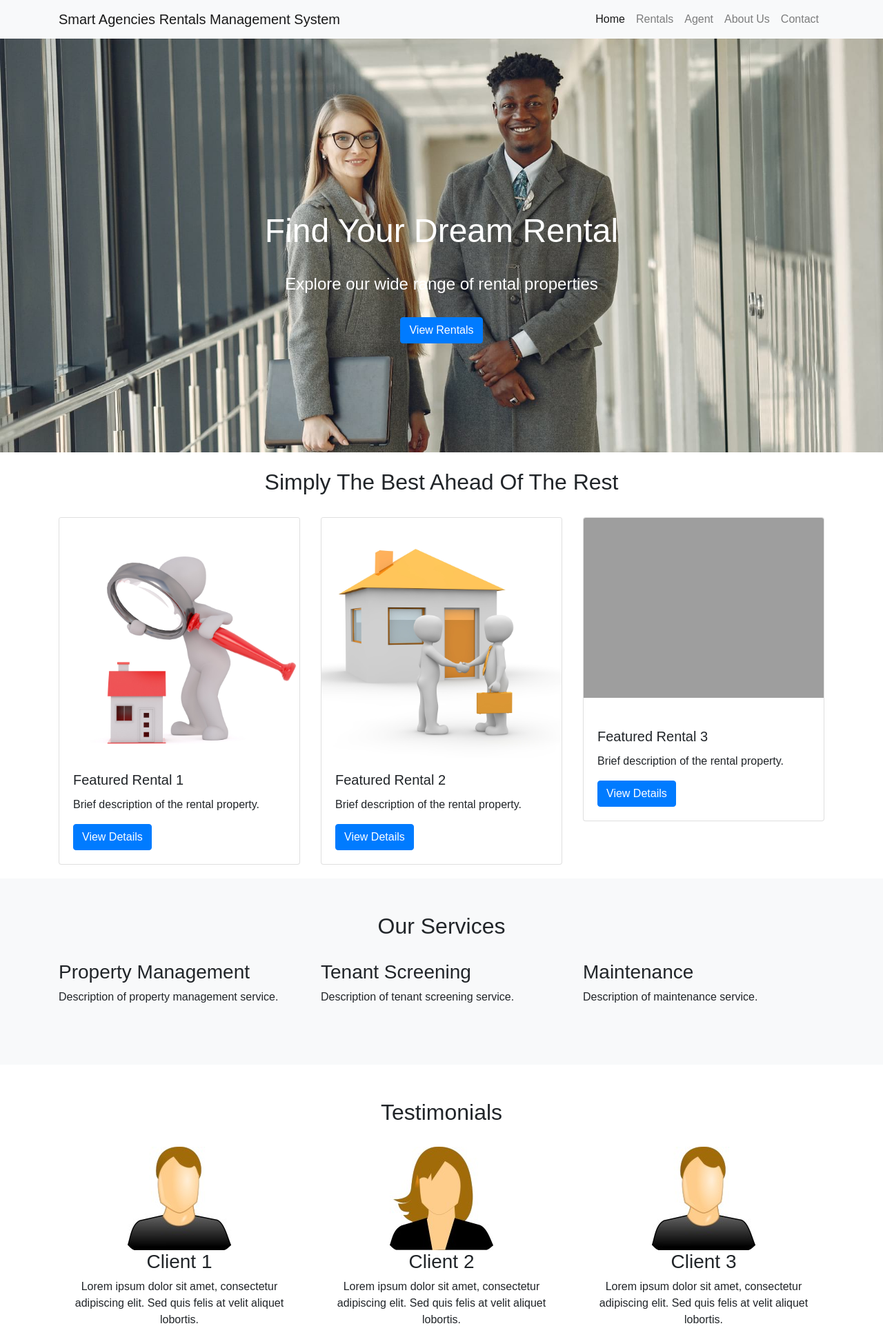
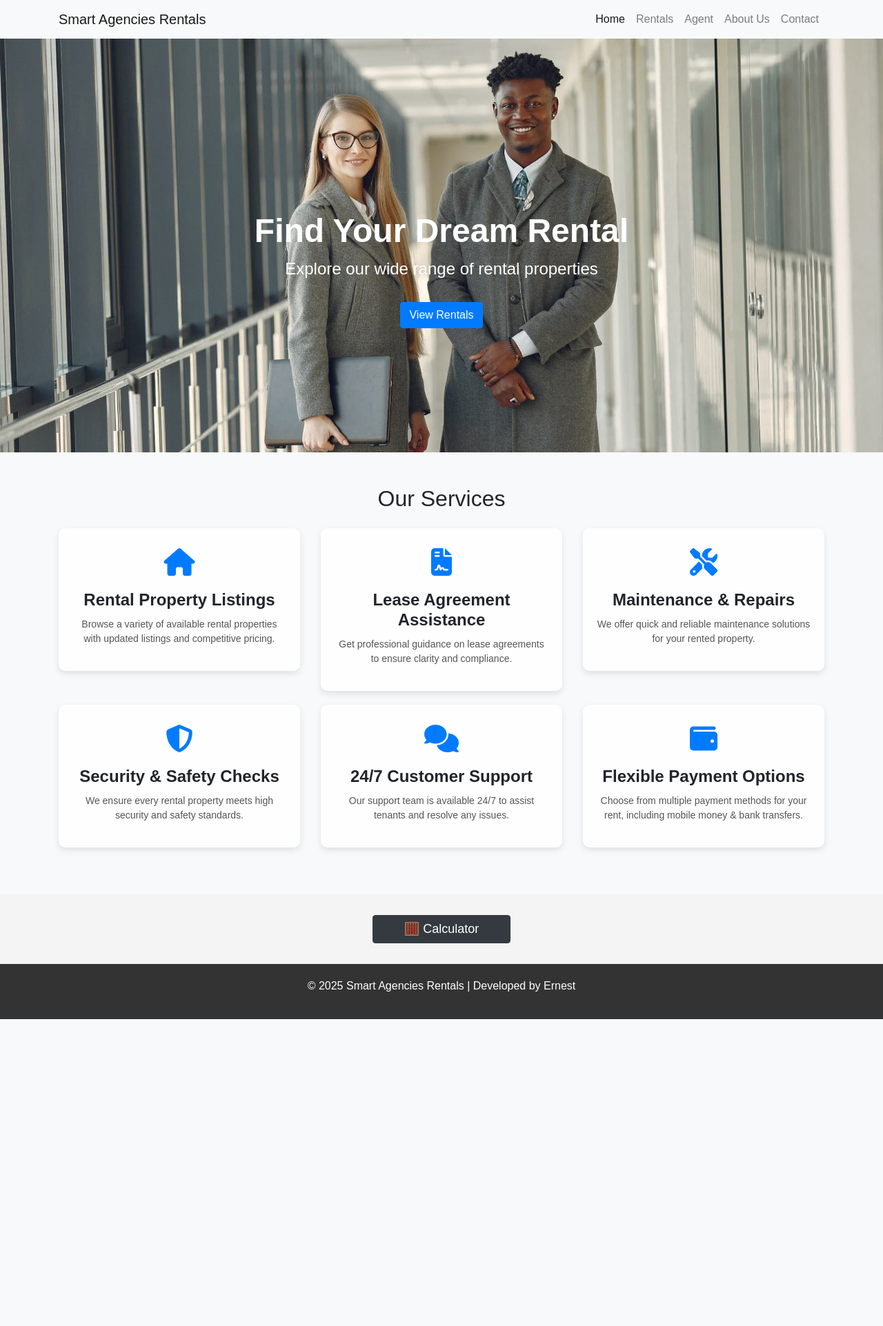
Before and after one commit to AmirZaid11/rental-management-system, a PHP site: page /homepage.php in a window 1280 px wide. Shown: the top 1923 px of the page at 69% size. After the commit the page ends 1478 px from the top, so only its background shows below. Run offline with PHP 8.4, Linux system fonts and the light colour scheme; some libraries are stand-ins or nearby versions; grey boxes are pictures that could not be loaded.

Commit message:
Updated changes

```diff
--- a/homepage.php
+++ b/homepage.php
@@ -1,6 +1,5 @@
 <!DOCTYPE html>
 <html lang="en">
-<!-- Include necessary files and start session -->
 <?php
 session_start();
 include('./db_connect.php');
@@ -10,20 +9,20 @@ include('./db_connect.php');
     <meta charset="UTF-8">
     <meta http-equiv="X-UA-Compatible" content="IE=edge">
     <meta name="viewport" content="width=device-width, initial-scale=1.0">
+    <title>Smart Agencies Rentals Management System</title>
 
-    <title><?php echo isset($_SESSION['system']['name']) ? $_SESSION['system']['name'] : '' ?></title>
+    <!-- Bootstrap CSS -->
+    <link rel="stylesheet" href="https://cdnjs.cloudflare.com/ajax/libs/twitter-bootstrap/4.6.0/css/bootstrap.min.css">
 
-    <link rel="stylesheet" href="https://cdnjs.cloudflare.com/ajax/libs/twitter-bootstrap/4.6.0/css/bootstrap.min.css">
+    <!-- Custom Styles -->
     <style>
-        /* Add custom styles here */
         body {
-            font-family: Arial, sans-serif;
+            font-family: 'Arial', sans-serif;
+            background-color: #f4f4f4;
         }
 
         .hero {
-            background-image: url('assets/images/banner1.jpg');
-            background-size: cover;
-            background-position: center;
+            background: url('assets/images/banner1.jpg') no-repeat center center/cover;
             color: #fff;
             padding: 250px 0;
             text-align: center;
@@ -32,7 +31,7 @@ include('./db_connect.php');
 
         .hero h1 {
             font-size: 3rem;
-            margin-bottom: 30px;
+            font-weight: bold;
         }
 
         .hero p {
@@ -40,250 +39,298 @@ include('./db_connect.php');
             margin-bottom: 30px;
         }
 
-        .featured-rentals .card {
-            margin-bottom: 20px;
+        /* Rental Calculator Button */
+        .calculator-btn {
+            display: block;
+            margin: 30px auto;
+            width: 200px;
+            font-size: 18px;
         }
 
-        .services {
-            background-color: #f8f9fa;
-            padding: 50px 0;
+        /* Rental Calculator Modal */
+        .modal {
+            display: none;
+            position: fixed;
+            z-index: 1000;
+            left: 0;
+            top: 0;
+            width: 100%;
+            height: 100%;
+            background: rgba(0, 0, 0, 0.5);
         }
 
-        .services h2 {
-            margin-bottom: 30px;
+        .modal-content {
+            background: #222;
+            color: #fff;
+            width: 350px;
+            margin: 15% auto;
+            padding: 20px;
+            border-radius: 10px;
+            text-align: center;
+            position: relative;
+            box-shadow: 0 0 10px rgba(0, 0, 0, 0.2);
         }
 
-        .services .service-item {
-            margin-bottom: 20px;
+        .modal-content select,
+        .modal-content input {
+            width: 100%;
+            margin-bottom: 10px;
+            padding: 10px;
+            border-radius: 5px;
+            border: none;
+            background: #333;
+            color: #fff;
+            font-size: 16px;
         }
 
-        .testimonials {
-            padding: 50px 0;
+        .modal-content input::placeholder {
+            color: #bbb;
+        }
+
+        .modal-content .btn {
+            width: 100%;
+            padding: 10px;
+            font-size: 18px;
+            margin-top: 10px;
+            border-radius: 5px;
+            border: none;
+            cursor: pointer;
+        }
+
+        .close-btn {
+            background: #dc3545;
+            color: white;
+        }
+
+        .clear-btn {
+            background: #ffc107;
+            color: black;
+        }
+
+        .calculate-btn {
+            background: #007bff;
+            color: white;
+        }
+
+        #totalCost {
+            font-size: 20px;
+            font-weight: bold;
+            margin-top: 15px;
+        }
+
+        /* Footer */
+        footer {
+            background: #333;
+            color: #fff;
+            padding: 20px;
             text-align: center;
         }
-
-        .testimonials h2 {
-            margin-bottom: 30px;
-        }
-
-        .about-us {
-            padding: 50px 0;
-            background-color: #f8f9fa;
-        }
-
-        .about-us h2 {
-            margin-bottom: 30px;
-        }
-
-        .contact {
-            padding: 50px 0;
-        }
-
-        .contact form {
-            max-width: 500px;
-            margin: 0 auto;
-        }
-
-        footer {
-            background-color: #333;
-            color: #fff;
-            padding: 20px 0;
-            text-align: center;
-        }
-
-        footer a {
-            color: #fff;
-        }
-
     </style>
 </head>
 
 <body>
-    <!-- Header Section -->
-    <header>
+
+    <!-- Navbar -->
     <nav class="navbar navbar-expand-lg navbar-light bg-light">
         <div class="container">
-                <a class="navbar-brand" href="#">Smart Agencies Rentals Management System</a>
+            <a class="navbar-brand" href="#">Smart Agencies Rentals</a>
             <button class="navbar-toggler" type="button" data-toggle="collapse" data-target="#navbarNav"
                 aria-controls="navbarNav" aria-expanded="false" aria-label="Toggle navigation">
                 <span class="navbar-toggler-icon"></span>
             </button>
             <div class="collapse navbar-collapse" id="navbarNav">
                 <ul class="navbar-nav ml-auto">
-                        <li class="nav-item active">
-                            <a class="nav-link" href="homepage.php">Home</a>
-                        </li>
-                        <li class="nav-item">
-                            <a class="nav-link" href="tenants_login.php">Rentals</a>
-                        </li>
-                        <li class="nav-item">
-                            <a class="nav-link" href="login.php">Agent</a>
-                        </li>
-                        <li class="nav-item">
-                            <a class="nav-link" href="#">About Us</a>
-                        </li>
-                        <li class="nav-item">
-                            <a class="nav-link" href="#">Contact</a>
-                        </li>
+                    <li class="nav-item active"><a class="nav-link" href="homepage.php">Home</a></li>
+                    <li class="nav-item"><a class="nav-link" href="tenants_login.php">Rentals</a></li>
+                    <li class="nav-item"><a class="nav-link" href="login.php">Agent</a></li>
+                    <li class="nav-item"><a class="nav-link" href="#">About Us</a></li>
+                    <li class="nav-item"><a class="nav-link" href="#">Contact</a></li>
                 </ul>
             </div>
         </div>
     </nav>
-    </header>
 
     <!-- Hero Section -->
     <section class="hero">
         <div class="container">
             <h1>Find Your Dream Rental</h1>
             <p>Explore our wide range of rental properties</p>
-            <a href="tenants_login.php" class="btn btn-primary">View Rentals</a>
+            <?php
+            $rentals_link = isset($_SESSION['login_id']) ? "rentals.php" : "tenants_login.php?redirect=rentals.php";
+            ?>
+            <a href="<?php echo $rentals_link; ?>" class="btn btn-primary">View Rentals</a>
         </div>
-    </section></br>
+    </section>
 
-    <!-- Featured Rentals Section -->
-<section class="featured-rentals">
+    <!-- Our Services Section -->
+<section id="services" class="py-5">
     <div class="container">
-    <center><h2>Simply The Best Ahead Of The Rest</h2></center>
+        <h2 class="text-center mb-4">Our Services</h2>
         <div class="row">
-        <!-- Rental Cards -->
-        <div class="col-md-4 mt-4"> <!-- Add mt-4 class here -->
-            <div class="card">
-                <img src="assets/images/property-2955057_1920.jpg" class="card-img-top" alt="...">
-                <div class="card-body">
-                    <h5 class="card-title">Featured Rental 1</h5>
-                    <p class="card-text">Brief description of the rental property.</p>
-                    <a href="#" class="btn btn-primary">View Details</a>
+            <!-- Service 1 -->
+            <div class="col-md-4">
+                <div class="service-card">
+                    <div class="icon">
+                        <i class="fas fa-home"></i>
                     </div>
-            </div>
-        </div>
-        <div class="col-md-4 mt-4"> <!-- Add mt-4 class here -->
-            <div class="card">
-                <img src="assets/images/house-purchase-1019764_1920.jpg" class="card-img-top" alt="...">
-                <div class="card-body">
-                    <h5 class="card-title">Featured Rental 2</h5>
-                    <p class="card-text">Brief description of the rental property.</p>
-                    <a href="#" class="btn btn-primary">View Details</a>
-                </div>
-            </div>
-        </div>
-        <div class="col-md-4 mt-4"> <!-- Add mt-4 class here -->
-            <div class="card">
-                <img src="assets/images/keys.jpg" class="card-img-top" alt="..."></br>
-                <div class="card-body">
-                    <h5 class="card-title">Featured Rental 3</h5>
-                    <p class="card-text">Brief description of the rental property.</p>
-                    <a href="#" class="btn btn-primary">View Details</a>
-                </div>
-            </div>
-        </div>
+                    <h4>Rental Property Listings</h4>
+                    <p>Browse a variety of available rental properties with updated listings and competitive pricing.</p>
                 </div>
             </div>
 
-</section>
-
-    <!-- Services Offered Section -->
-    <section class="services">
-        <div class="container">
-            <center><h2>Our Services</h2></center>
-            <div class="row">
-                <div class="col-md-4 service-item">
-                    <h3>Property Management</h3>
-                    <p>Description of property management service.</p>
+            <!-- Service 2 -->
+            <div class="col-md-4">
+                <div class="service-card">
+                    <div class="icon">
+                        <i class="fas fa-file-contract"></i>
                     </div>
-                <div class="col-md-4 service-item">
-                    <h3>Tenant Screening</h3>
-                    <p>Description of tenant screening service.</p>
-                </div>
-                <div class="col-md-4 service-item">
-                    <h3>Maintenance</h3>
-                    <p>Description of maintenance service.</p>
+                    <h4>Lease Agreement Assistance</h4>
+                    <p>Get professional guidance on lease agreements to ensure clarity and compliance.</p>
                 </div>
             </div>
+
+            <!-- Service 3 -->
+            <div class="col-md-4">
+                <div class="service-card">
+                    <div class="icon">
+                        <i class="fas fa-tools"></i>
                     </div>
-    </section>
-
-     <!-- Testimonial  Grid -->
-            <section class="testimonials">
-                <div class="container">
-                    <h2>Testimonials</h2>
-                    <div class="row">
-                        <div class="col-md-4">
-                            <div class="testimonial">
-                                <img src="assets/images/user-33638_1280.jpg" alt="Client 1">
-                                <h3>Client 1</h3>
-                                <p>Lorem ipsum dolor sit amet, consectetur adipiscing elit. Sed quis felis at velit aliquet
-                                    lobortis.</p>
+                    <h4>Maintenance & Repairs</h4>
+                    <p>We offer quick and reliable maintenance solutions for your rented property.</p>
                 </div>
             </div>
+
+            <!-- Service 4 -->
             <div class="col-md-4">
-                            <div class="testimonial">
-                                <img src="assets/images/teacher-295387_1280.jpg" alt="Client 2">
-                                <h3>Client 2</h3>
-                                <p>Lorem ipsum dolor sit amet, consectetur adipiscing elit. Sed quis felis at velit aliquet
-                                    lobortis.</p>
+                <div class="service-card">
+                    <div class="icon">
+                        <i class="fas fa-shield-alt"></i>
+                    </div>
+                    <h4>Security & Safety Checks</h4>
+                    <p>We ensure every rental property meets high security and safety standards.</p>
                 </div>
             </div>
+
+            <!-- Service 5 -->
             <div class="col-md-4">
-                            <div class="testimonial">
-                                <img src="assets/images/user-33638_1280.jpg" alt="Client 3">
-                                <h3>Client 3</h3>
-                                <p>Lorem ipsum dolor sit amet, consectetur adipiscing elit. Sed quis felis at velit aliquet
-                                    lobortis.</p>
+                <div class="service-card">
+                    <div class="icon">
+                        <i class="fas fa-comments"></i>
+                    </div>
+                    <h4>24/7 Customer Support</h4>
+                    <p>Our support team is available 24/7 to assist tenants and resolve any issues.</p>
+                </div>
+            </div>
+
+            <!-- Service 6 -->
+            <div class="col-md-4">
+                <div class="service-card">
+                    <div class="icon">
+                        <i class="fas fa-wallet"></i>
+                    </div>
+                    <h4>Flexible Payment Options</h4>
+                    <p>Choose from multiple payment methods for your rent, including mobile money & bank transfers.</p>
                 </div>
             </div>
         </div>
     </div>
 </section>
 
+<!-- Styles for Services -->
+<style>
+    #services {
+        background: #f8f9fa;
+    }
+
+    .service-card {
+        background: rgba(255, 255, 255, 0.85);
+        border-radius: 10px;
+        padding: 20px;
+        text-align: center;
+        box-shadow: 0px 4px 10px rgba(0, 0, 0, 0.1);
+        transition: all 0.3s ease-in-out;
+        margin-bottom: 20px;
+    }
+
+    .service-card:hover {
+        transform: translateY(-5px);
+        box-shadow: 0px 6px 15px rgba(0, 0, 0, 0.15);
+    }
+
+    .service-card .icon {
+        font-size: 40px;
+        color: #007bff;
+        margin-bottom: 10px;
+    }
+
+    .service-card h4 {
+        font-weight: bold;
+        margin-bottom: 10px;
+    }
+
+    .service-card p {
+        font-size: 14px;
+        color: #555;
+    }
+</style>
+
+<!-- FontAwesome for Icons -->
+<script src="https://kit.fontawesome.com/a076d05399.js" crossorigin="anonymous"></script>
+
+    <!-- Rental Calculator Button -->
+    <button class="btn btn-dark calculator-btn" onclick="openCalculator()">🧮 Calculator</button>
+
+    <!-- Rental Calculator Modal -->
+    <div id="calculatorModal" class="modal">
+        <div class="modal-content">
+            <h3>Rental Cost Calculator</h3>
+            <select id="currency">
+                <option value="KES">KES</option>
+                <option value="USD">USD</option>
+                <option value="EUR">EUR</option>
+                <option value="GBP">GBP</option>
+            </select>
+            <input type="number" id="baseRent" placeholder="Enter Monthly Rent" oninput="autoCalculate()">
+            <input type="number" id="utilities" placeholder="Estimated Utilities" oninput="autoCalculate()">
+            <input type="number" id="otherCharges" placeholder="Other Monthly Charges" oninput="autoCalculate()">
+            <p id="totalCost">Total Cost: KES 0.00</p>
+            <button class="btn clear-btn" onclick="clearCalculator()">Clear</button>
+            <button class="btn close-btn" onclick="closeCalculator()">Close</button>
         </div>
-    </section>
-
-    <!-- About Us Section -->
-    <section class="about-us">
-        <div class="container">
-            <h2>About Us</h2>
-            <p>Brief overview of the company.</p>
     </div>
-    </section>
-
-    <!-- Contact Section -->
-    <section class="contact">
-        <div class="container">
-            <h2>Contact Us</h2>
-            <form>
-                <div class="form-group">
-                    <label for="name">Name</label>
-                    <input type="text" class="form-control" id="name" placeholder="Enter your name">
-                </div>
-                <div class="form-group">
-                    <label for="email">Email</label>
-                    <input type="email" class="form-control" id="email" placeholder="Enter your email">
-                </div>
-                <div class="form-group">
-                    <label for="message">Message</label>
-                    <textarea class="form-control" id="message" rows="3" placeholder="Enter your message"></textarea>
-                </div>
-                <button type="submit" class="btn btn-primary">Submit</button>
-            </form>
-        </div>
-    </section>
 
     <!-- Footer -->
     <footer>
-        <div class="container">
-            <div class="row">
-                <div class="col-md-6">
-                    <p>&copy; 2022 Rental Management. All rights reserved.</p>
-                </div>
-                <div class="col-md-6 text-right">
-                    <a href="#">Terms of Service</a> | <a href="#">Privacy Policy</a>
-                </div>
-            </div>
-        </div>
+        <p>&copy; <?php echo date("Y"); ?> Smart Agencies Rentals | Developed by Ernest</p>
     </footer>
 
-    <script src="https://cdnjs.cloudflare.com/ajax/libs/jquery/3.6.0/jquery.min.js"></script>
-    <script src="https://cdnjs.cloudflare.com/ajax/libs/twitter-bootstrap/4.6.0/js/bootstrap.min.js"></script>
+    <!-- JavaScript -->
+    <script>
+        function openCalculator() {
+            document.getElementById("calculatorModal").style.display = "block";
+        }
+
+        function closeCalculator() {
+            document.getElementById("calculatorModal").style.display = "none";
+        }
+
+        function clearCalculator() {
+            document.getElementById("baseRent").value = "";
+            document.getElementById("utilities").value = "";
+            document.getElementById("otherCharges").value = "";
+            autoCalculate();
+        }
+
+        function autoCalculate() {
+            var rent = parseFloat(document.getElementById("baseRent").value) || 0;
+            var utilities = parseFloat(document.getElementById("utilities").value) || 0;
+            var otherCharges = parseFloat(document.getElementById("otherCharges").value) || 0;
+            var total = rent + utilities + otherCharges;
+
+            var currency = document.getElementById("currency").value;
+            document.getElementById("totalCost").innerText = `Total Cost: ${currency} ${total.toFixed(2)}`;
+        }
+    </script>
+
 </body>
-
 </html>
```
Also changed, not shown: houses.php (+63 -68 lines), rentals.php (added, +115 -0 lines), tenant_dashboard.php (+4 -3 lines), tenants_login.php (+10 -3 lines). Lines whose indentation alone changed are shown as unchanged.
